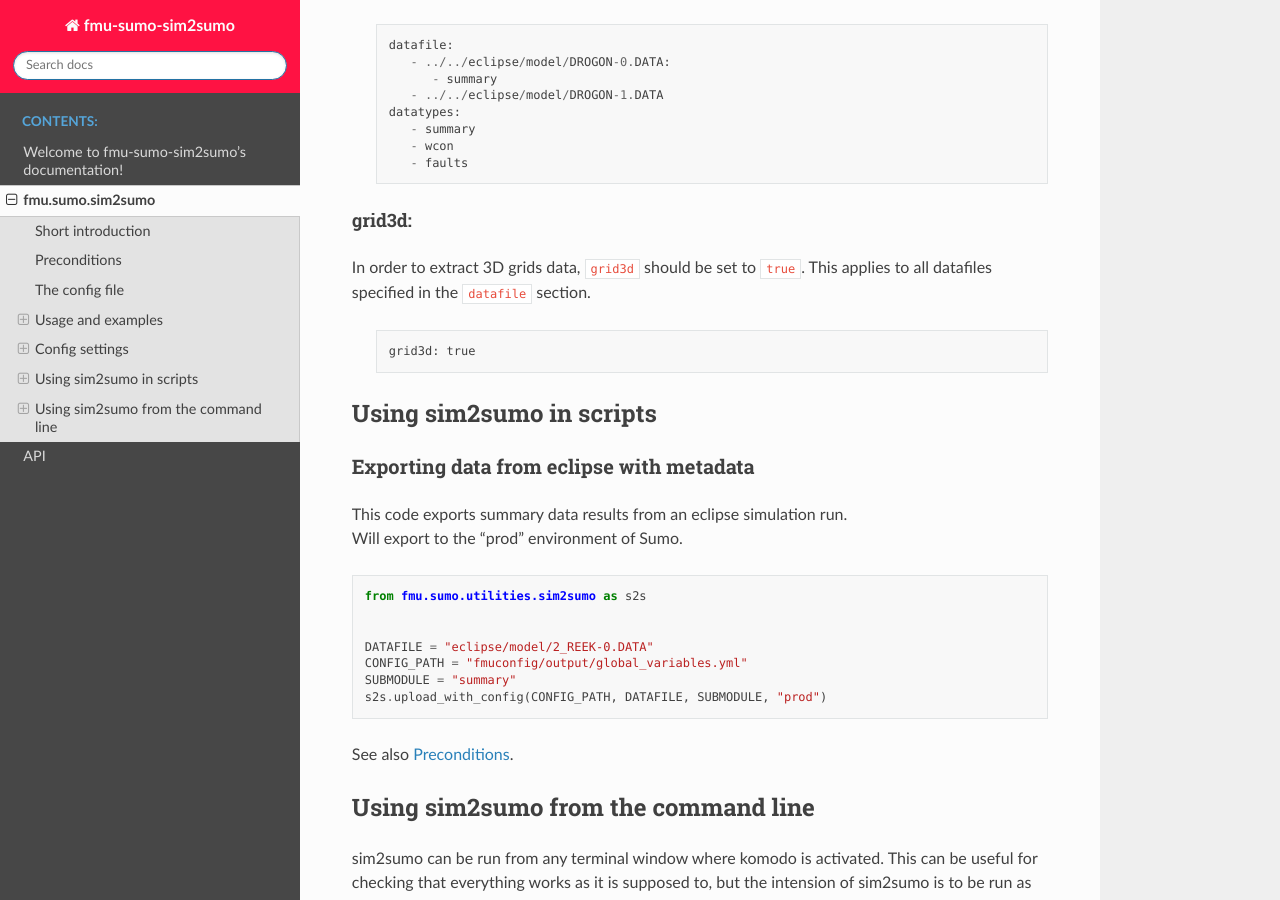
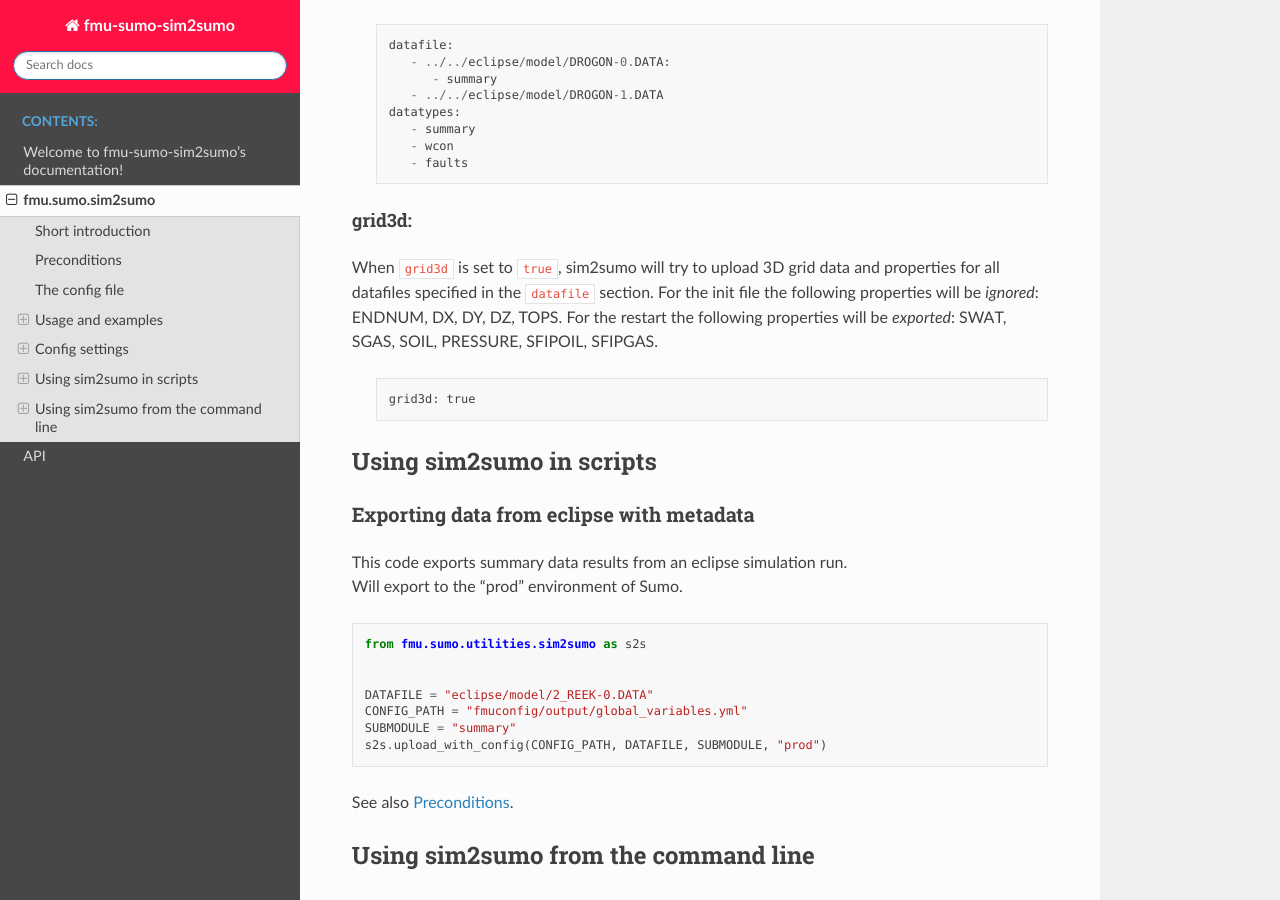
Before and after one commit to equinor/fmu-sumo-sim2sumo, a Sphinx documentation site: the page built from docs/sim2sumo.rst, in a window 1280 px wide and 900 px high, scrolled down 4330 px. Built offline with Sphinx 7.4.7 and the Read the Docs theme 3.1.0, drawn with Linux system fonts in a browser that asks for light colours.

Commit message:
Update grid3d docs

```diff
--- a/docs/sim2sumo.rst
+++ b/docs/sim2sumo.rst
@@ -230,8 +230,10 @@
 
 grid3d:
 ----------------
-In order to extract 3D grids data, ``grid3d`` should be set to ``true``.
-This applies to all datafiles specified in the ``datafile`` section.
+When ``grid3d`` is set to ``true``, sim2sumo will try to upload 3D grid data and properties for all datafiles specified in the ``datafile`` section.
+For the init file the following properties will be *ignored*: ENDNUM, DX, DY, DZ, TOPS.
+For the restart the following properties will be *exported*: SWAT, SGAS, SOIL, PRESSURE, SFIPOIL, SFIPGAS.
+
 
    .. code-block::
 
```
